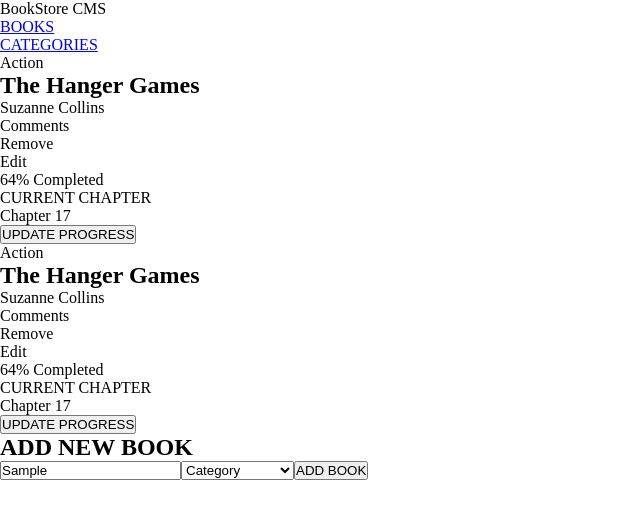
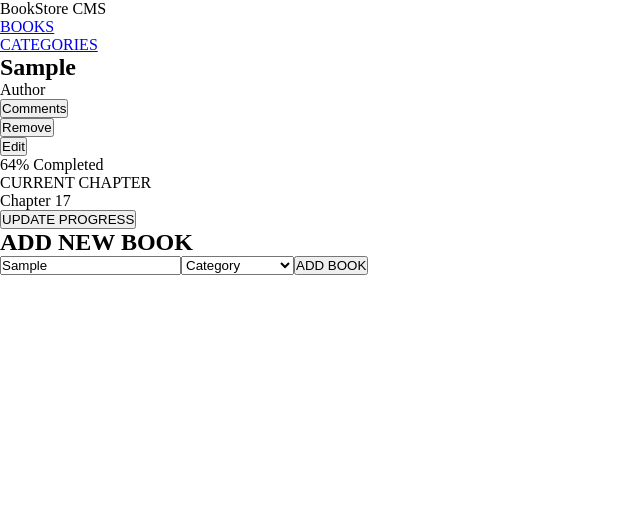
Before and after one commit to TimmyChan99/bookstore, a React (Create React App) app: page / in a window 1280 px wide. Both pictures are taken after typing "Sample" into the empty fields and a click on the button "ADD BOOK". Shown: the top 518 px of the page, without its empty margins (0-640 px from the left). Built offline with nearby package versions, Linux system fonts and the light colour scheme.

Commit message:
Add ability to remove a  book from booklist

```diff
--- a/src/components/Book.js
+++ b/src/components/Book.js
@@ -1,14 +1,19 @@
 import React from 'react';
+import PropTypes from 'prop-types';
 
-const Book = () => (
+const Book = (props) => {
+  const {
+    category, title, click, id,
+  } = props;
+  return (
     <div>
-    <p>Action</p>
-    <h2>The Hanger Games</h2>
-    <p>Suzanne Collins</p>
+      <p>{category}</p>
+      <h2>{title}</h2>
+      <p>Author</p>
       <ul>
-      <li>Comments</li>
-      <li>Remove</li>
-      <li>Edit</li>
+        <li><button type="button">Comments</button></li>
+        <li><button id={id} type="button" onClick={click}>Remove</button></li>
+        <li><button type="button">Edit</button></li>
       </ul>
       <div>64% Completed</div>
       <div>
@@ -18,5 +23,14 @@ const Book = () => (
       </div>
     </div>
   );
+};
+
+// Book.propTypes = {
+//   bookInfo: PropTypes.shape({
+//     category: PropTypes.string.isRequired,
+//     title: PropTypes.string.isRequired,
+//     click: PropTypes.func.isRequired,
+//   }).isRequired,
+// };
 
 export default Book;
--- a/src/components/BooksList.js
+++ b/src/components/BooksList.js
@@ -1,16 +1,28 @@
 import React from 'react';
+import { useSelector, useDispatch } from 'react-redux';
 import Book from './Book';
+import { removeBook } from '../redux/books/books';
 
 const BooksList = () => {
-  const bookList = [
-    {
-      id: 1,
-    },
-    {
-      id: 2,
-    },
-  ];
-  const list = bookList.map((item) => (<li key={item.id}><Book /></li>));
+  const dispatch = useDispatch();
+
+  const bookInfo = useSelector((state) => state.booksReducer);
+
+  const click = (e) => {
+    dispatch(removeBook(e.target.id));
+  };
+
+  const list = bookInfo.map((item) => (
+    <li key={item.id}>
+      <Book
+        id={item.id}
+        click={click}
+        title={item.title}
+        category={item.category}
+      />
+    </li>
+  ));
+
   return (
     <ul>
       {list}
--- a/src/components/Form.js
+++ b/src/components/Form.js
@@ -46,7 +46,7 @@ const Form = () => {
           <option value="Science Fiction">Science Fiction</option>
           <option value="Economy">Economy</option>
         </select>
-        <button type="submit" onClick={submitBookToStore}>ADD BOOK</button>
+        <button type="submit">ADD BOOK</button>
       </form>
     </>
   );
```
Lines whose indentation alone changed are shown as unchanged.
